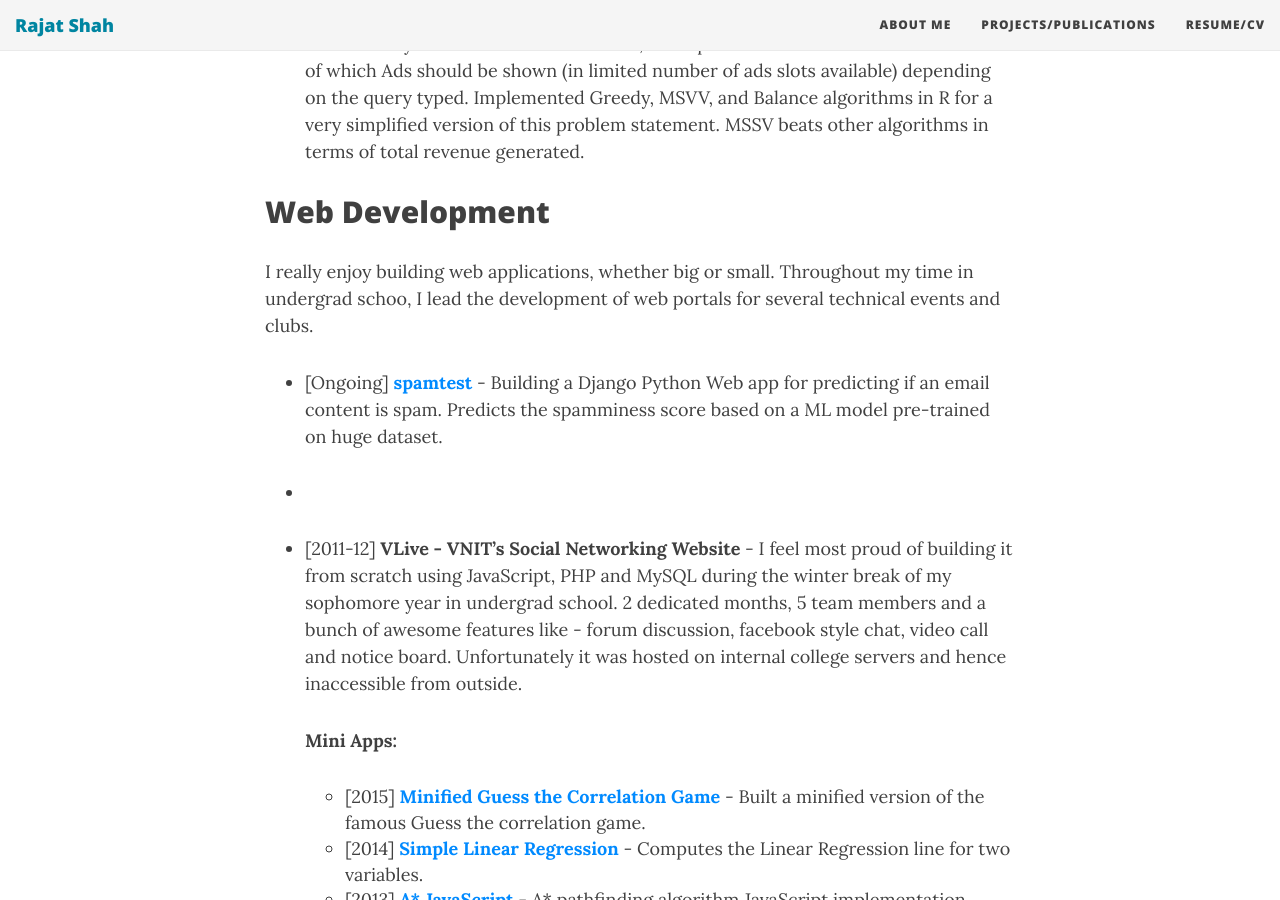
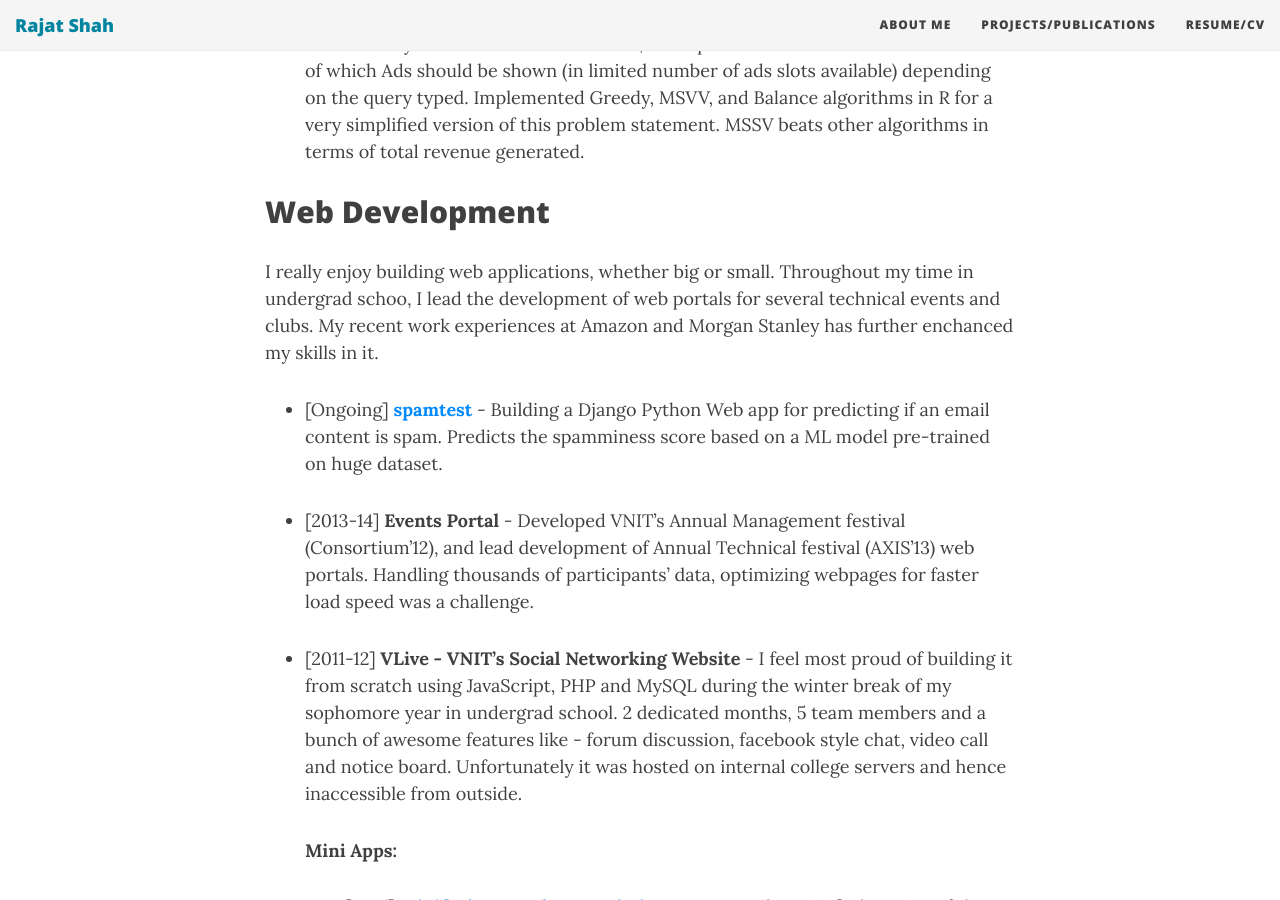
Before and after one commit to shahrajat/shahrajat.github.io, a Jekyll site: the page built from projects.md, in a window 1280 px wide and 900 px high, scrolled down 1223 px. Built offline with Jekyll 4.4.1, drawn with Linux system fonts in a browser that asks for light colours; nearby versions of some CDN libraries; comment, search, counter and statistics services are not loaded.

Commit message:
Updated projects.md

```diff
--- a/projects.md
+++ b/projects.md
@@ -30,11 +30,11 @@ Based on paper: [Web Graph Similarity for Anomaly Detection](http://ilpubs.stanf
 
 ## Web Development
 
-I really enjoy building web applications, whether big or small. Throughout my time in undergrad schoo, I lead the development of web portals for several technical events and clubs.
+I really enjoy building web applications, whether big or small. Throughout my time in undergrad schoo, I lead the development of web portals for several technical events and clubs. My recent work experiences at Amazon and Morgan Stanley has further enchanced my skills in it.
 
 - [Ongoing] **[spamtest](https://spamtest.herokuapp.com/){:target="_blank"}** - Building a Django Python Web app for predicting if an email content is spam. Predicts the spamminess score based on a ML model pre-trained on huge dataset.
 
--
+- [2013-14] **Events Portal** - Developed VNIT's Annual Management festival (Consortium'12), and lead development of Annual Technical festival (AXIS'13) web portals. Handling thousands of participants' data, optimizing webpages for faster load speed was a challenge.
 
 - [2011-12] **VLive - VNIT's Social Networking Website** - I feel most proud of building it from scratch using JavaScript, PHP and MySQL during the winter break of my sophomore year in undergrad school. 2 dedicated months, 5 team members and a bunch of awesome features like - forum discussion, facebook style chat, video call and notice board. Unfortunately it was hosted on internal college servers and hence inaccessible from outside.
 
```
